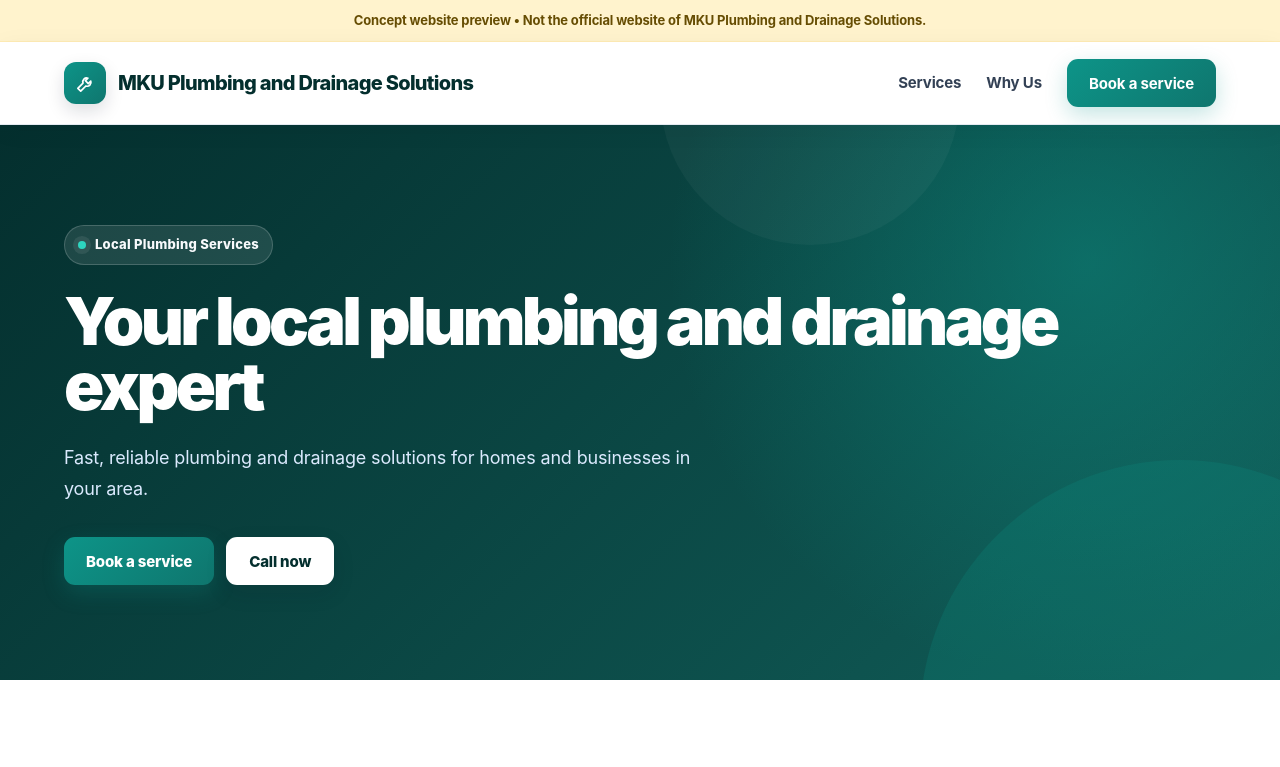
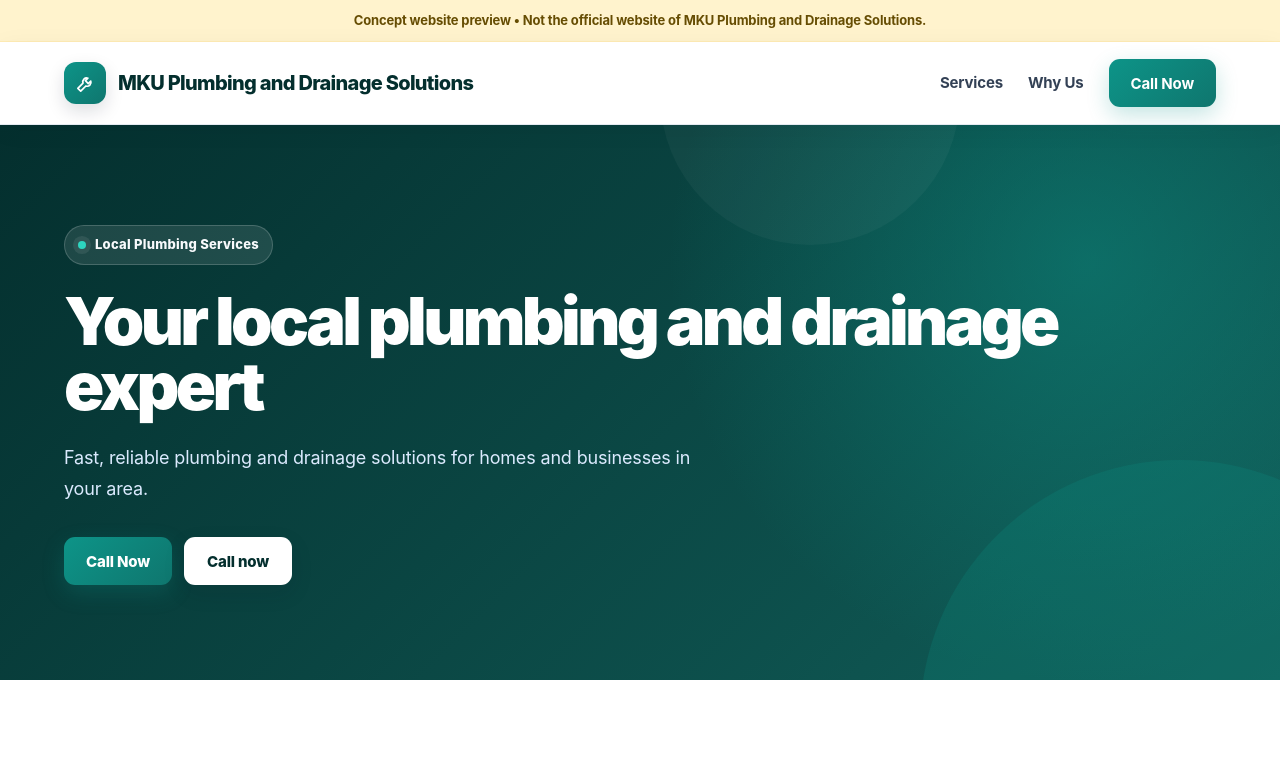
Before and after one commit to phoenixai2026/ai-client-hunter-sites, a plain HTML site: page websites/mku-plumbing-and-drainage-solutions.html in a window 1280 px wide. Shown: the top 767 px of the page. Drawn offline with Linux system fonts and the light colour scheme.

Commit message:
Update generated prospect website

```diff
--- a/websites/mku-plumbing-and-drainage-solutions.html
+++ b/websites/mku-plumbing-and-drainage-solutions.html
@@ -1165,7 +1165,7 @@
                   class="button"
                   href="tel:0467198415"
                 >
-                  Book a service
+                  Call Now
                 </a>
 
 
@@ -1212,7 +1212,7 @@
                       class="button"
                       href="tel:0467198415"
                     >
-                      Book a service
+                      Call Now
                     </a>
 
 
@@ -1463,7 +1463,7 @@
                   class="button secondary"
                   href="tel:0467198415"
                 >
-                  Book a service
+                  Call Now
                 </a>
 
 
```
